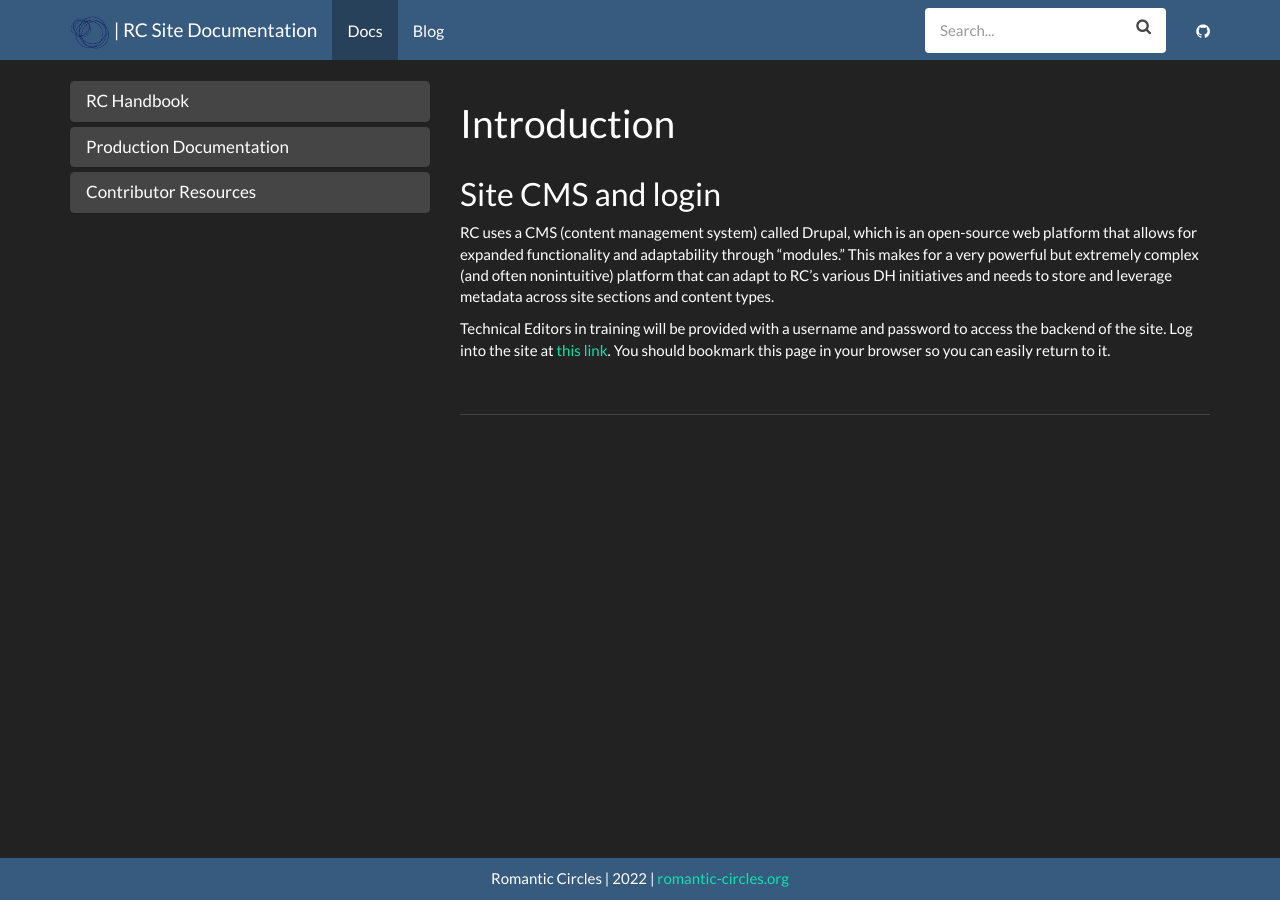
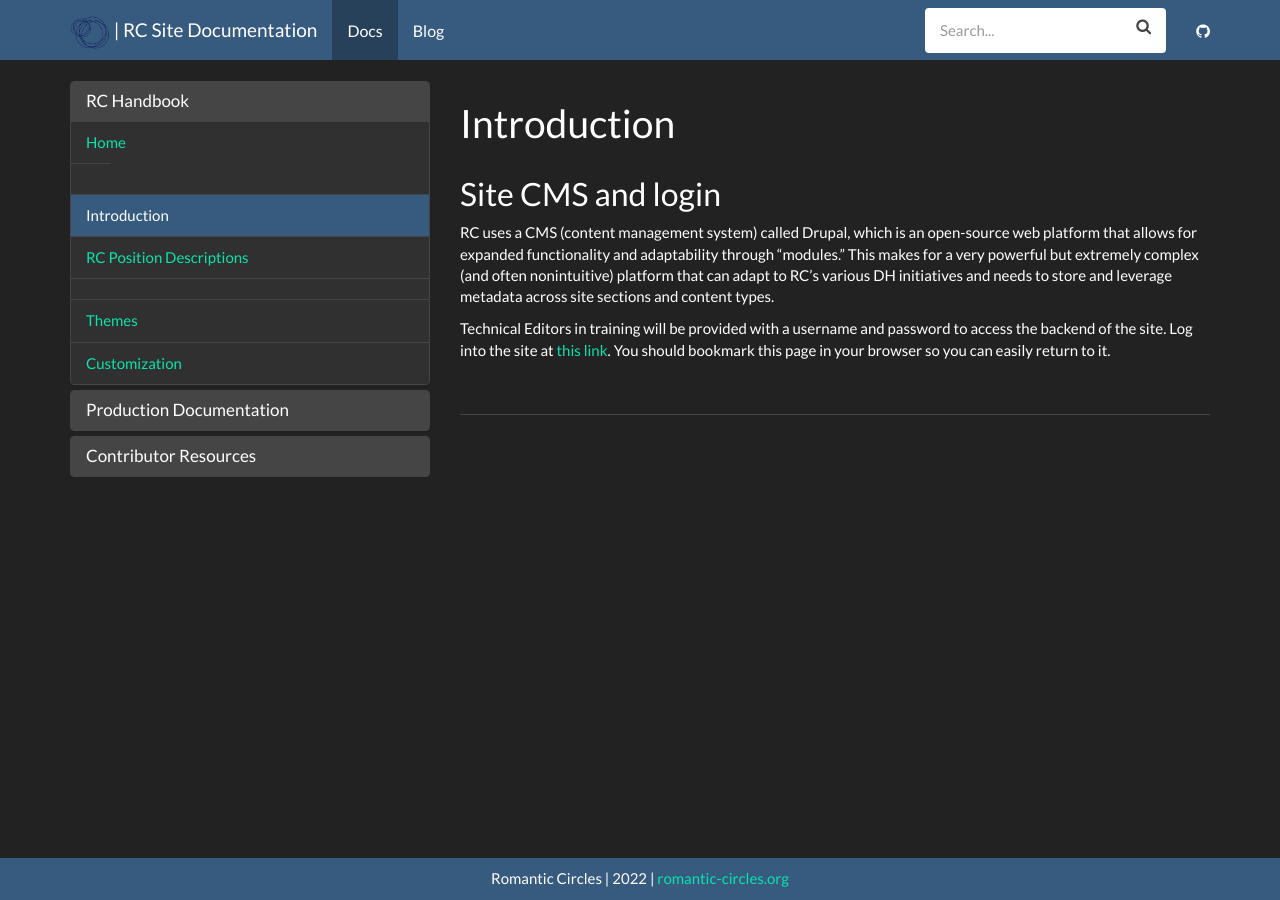
Before and after one commit to steve-kasica/romanticcircles.github.io, a Jekyll site: the page built from _docs/introduction.md, in a window 1280 px wide. Built offline with Jekyll 4.4.1, drawn with Linux system fonts in a browser that asks for light colours.

Commit message:
proof of concept done, sass tweaks needed

```diff
--- a/_data/docs.yml
+++ b/_data/docs.yml
@@ -2,25 +2,28 @@ toc:
   - title: RC Handbook
     docs:
       - page: home
+        subsection:
+          - page: yeeee
       - page: introduction
       - page: rc-position-descriptions
+        url: rc-position-descriptions.html
       - page: tech-stack
       - page: themes
       - page: customization
 
   - title: Production Documentation
     docs:
-    - page: drupal-guide
-    - page: copy editing guide
-    - page: TEI coding guide
-    - page: digital publishing guide
-    - page: cheatsheet
-    - page: font-awesome
-      subsection:
-        - page: test
-    - page: bootstrap
+      - page: drupal-guide
+      - page: copy editing guide
+      - page: TEI coding guide
+      - page: digital publishing guide
+      - page: cheatsheet
+      - page: font-awesome
+        subsection:
+          - page: test
+      - page: bootstrap
 
   - title: Contributor Resources
     docs:
-    - page: rc-house-style
-    - page: publication guide
+      - page: rc-house-style
+      - page: publication guide
--- a/_includes/docs_nav.html
+++ b/_includes/docs_nav.html
@@ -10,30 +10,31 @@
       </div>
       {% assign collapsed = true %}
       {% for item in section.docs %}
-        {% assign item_url = item | prepend:"/docs/" | append:"/" %}
+        {% assign item_url = item.page | prepend:"/docs/" | append:"/" %}
+        {% if item_url == page.url %}
+          {% assign collapsed = false %}
+        {% endif %}
+      {% for subitem in item.subsection %}
+        {% assign item_url = subitem.page | prepend:"/docs/" | append:"/" %}
         {% if item_url == page.url %}
           {% assign collapsed = false %}
         {% endif %}
       {% endfor %}
-      {% for item in section.docs.subsection %}
-        {% assign item_url = item | prepend:"/docs/" | append:"/" %}
-        {% if item_url == page.url %}
-          {% assign collapsed = false %}
-        {% endif %}
       {% endfor %}
       <div class="panel-collapse{% if collapsed %} collapse{% endif %}" id="collapse-{{forloop.index}}" role="tabpanel" aria-label="Side Navigation">
         <div class="list-group">
           {% for item in section.docs %}
-            {% assign item_url = item | prepend:"/docs/" | append:"/" %}
+            {% assign item_url = item.page | prepend:"/docs/" | append:"/" %}
             {% assign p = site.docs | where:"url", item_url | first %}
             <a class="list-group-item {% if item_url == page.url %}active{% endif %}" href="{{ p.url  | relative_url }}">{{ p.title }}</a>
-          {% endfor %}
-          {% for item in section.docs.subsection %}
-            {% assign item_url = item | prepend:"/docs/" | append:"/" %}
+
+           {% for subitem in item.subsection %}
+            {% assign item_url = subitem.page | prepend:"/docs/" | append:"/" %}
             {% assign p = site.docs | where:"url", item_url | first %}
             <ul>
               <a class="list-group-item {% if item_url == page.url %}active{% endif %}" href="{{ p.url  | relative_url }}">{{ p.title }}</a>
             </ul>
+           {% endfor %}
           {% endfor %}
         </div>
       </div>
```
